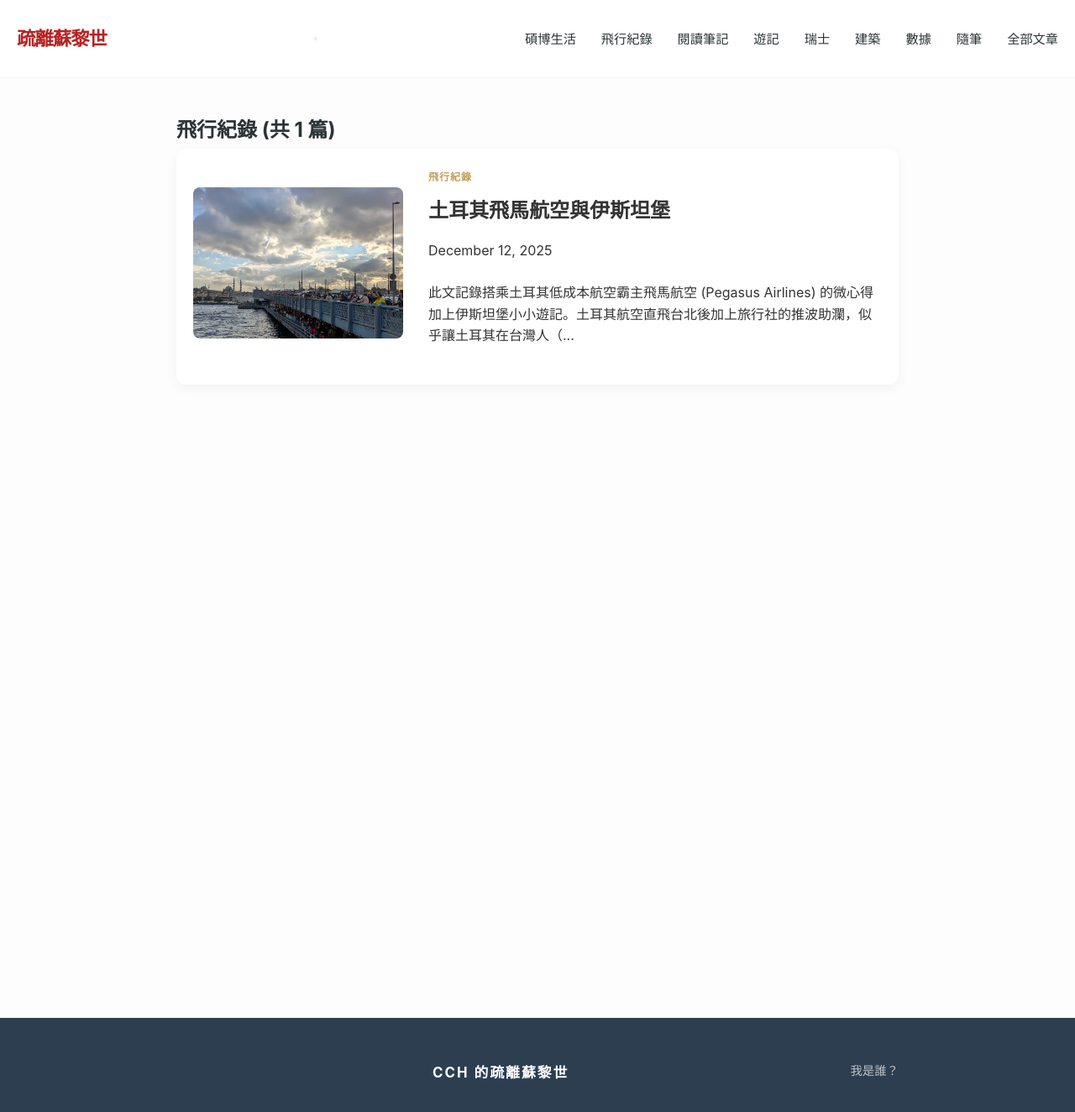
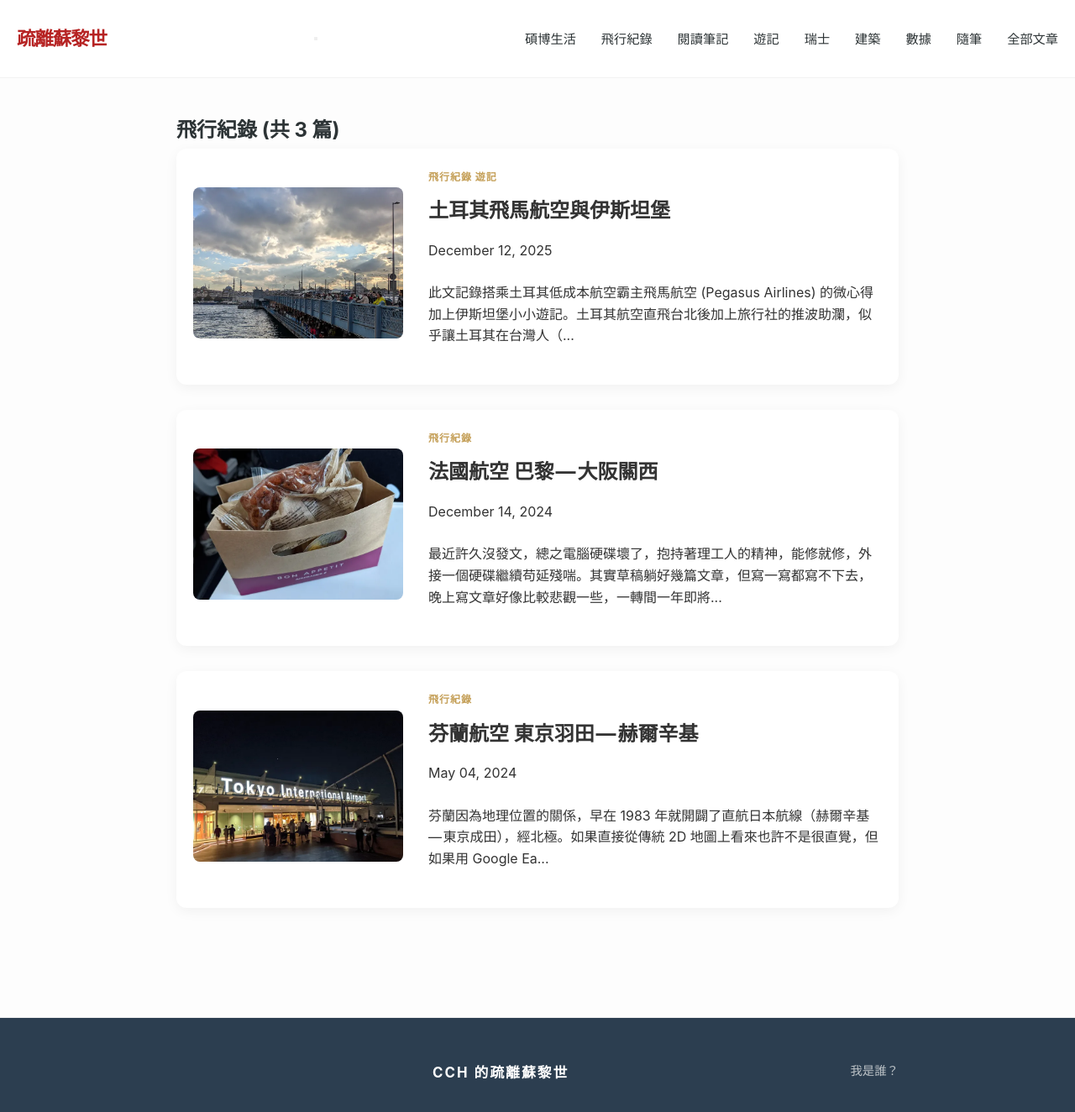
Before and after one commit to Chichinghsu/chichinghsu.github.io, a Jekyll site: the page built from category/flights.md, in a window 1280 px wide and 1327 px high. Shown: the top 1324 px of the window at 84% size. Built offline with Jekyll 4.4.1, drawn with Linux system fonts in a browser that asks for light colours.

Commit message:
add flight articles, cross-link between articles

```diff
--- a/_layouts/category.html
+++ b/_layouts/category.html
@@ -19,7 +19,11 @@ layout: default
 
     <div class="post-content">
         <span class="category-tag">
-            {{ site.category_names[page.title] | default: page.title }}
+            {% for category in post.categories %}
+            <a href="{{ category | prepend: '/category/' | relative_url }}">
+                {{ site.category_names[category] | default: category }}
+            </a>
+            {% endfor %}
         </span>
         <h2 class="index-post-title">
             <a href="{{ post.url | relative_url }}">{{ post.title }}</a>
--- /dev/null
+++ b/_posts/2024/2024-05-04-finnair-hnd-hel.md
@@ -0,0 +1,44 @@
+---
+title: 芬蘭航空 東京羽田 — 赫爾辛基
+date: '2024-05-04T11:27:55.708Z'
+categories: flights
+thumbnail: /images/2024-05-04-finnair-hnd-hel/1.webp
+description: 芬蘭航空 東京羽田 — 赫爾辛基 A350-900，經北極的大圓極地航線。
+---
+
+芬蘭因為地理位置的關係，早在 1983 年就開闢了直航日本航線（赫爾辛基 — 東京成田），經北極。如果直接從傳統 2D 地圖上看來也許不是很直覺，但如果用 Google Earth 看，縮小到地球變成一顆球（或用老派地球儀，如果你有），就可看出從芬蘭到日本如果經過北極的話，的確是沒有到太遠（其實還是超遠）。這即是從前地理課本學過的大圓航線（但應該稱為極地航線 (Polar route) 較為準確），暌違多年終於有機會親身體驗。不過此文不能算是專業航班紀錄，我沒有飛機餐、座位大小、廁所等等照片，就是簡單記錄一下這難得的航程。
+
+照慣例題外話一下，你相信你的生日是真的嗎？你可能會想，蛤，什麼意思？有天走在路上我突然好奇，要怎麼證明你生日就是那一天呢？如果不知道自己生日是何時，或者不相信自己的生日是身分證上所寫的？有沒有什麼科學上的辦法，比如說類似什麼碳 14 定年、抽血、還是看年輪之類，可以精準判斷自己的生日（甚至包含時間）。查了一查，好像沒有辦法，但有查到這個問題常會出現在難民身上。好吧，有點驚訝，但又好像沒那麼驚訝，好像也只能信了。
+
+### 一路向北
+
+2023 年，芬蘭航空慶祝一百歲生日，算是十分長壽的航空公司。在疫情後他們仍有大阪關西、東京成田、羽田共三條日本航線，今 (2024) 年夏天即將開航名古屋，過去還曾有札幌與福岡，無疑問是歐洲日本航線霸主。在從前可直接經過俄羅斯的時代，在赫爾辛基轉機幾乎是歐洲飛往日本的首選，第一順路、第二路網綿密。但目前因為無法經過俄羅斯領空的關係，讓芬蘭航空這些航線的處境變得有點棘手，航程增加約三小時。
+
+這次搭乘 AY 62 表定 21:50 東京羽田出發，凌晨 4:40 抵達赫爾辛基（皆為當地時間），機型 A350–900，飛行時間約十二小時。晚上從市區搭乘單軌列車 (Tokyo Monorail) 前往羽田機場（東京國際機場），這條線是為了 1964 年東京奧運而建造，大家好像奧運之前都會狂蓋一些東西。類似的還有慕尼黑捷運 U Bahn 在 1971 年啟用，為了 1972 年的慕尼黑奧運。聽說這好像也是巴黎現在正在做的事情。
+
+上車後無意間發現這單軌列車是日立 (Hitachi) 做的，真是讓人嘆為觀止，到底有什麼他們做不出來的東西？因為他們買了部分 ABB 的關係，現在這個名字在蘇黎世一直不斷出現。不過根據我在各地的觀察，大家好像都傾向用自己國家（或附近）的品牌，這其實也很好理解，但實際觀察還是覺得十分有趣。舉例來說，在瑞士看到的電梯幾乎不外乎都是 Schindler，到了西班牙看到電梯為 Orona，在芬蘭看到 KONE ，在台灣常見的不外乎 Mitsubishi 或永大電梯。題外話，日立也把永大買走了。
+
+<figure class="post-figure">
+  <img src="/images/2024-05-04-finnair-hnd-hel/1.webp" alt="羽田機場觀景台之夜">
+  <figcaption>羽田機場觀景台之夜</figcaption>
+</figure>
+
+回到羽田機場，晚上時分依然人聲鼎沸。有些機場會讓人只想趕快離開，而有些會讓人流連忘返，羽田機場肯定是後者。現在出境日本好像已不需經過移民官本人，只需要在機器上掃護照就好，也代表沒有出境章了，如果沒有特別再要求。過了護照之後到達登機門，最後採購伴手禮的機會，大家卯起來買，各種伴手禮店大排長龍。我看著長長的人龍，默默地去自動販賣機買了一瓶無糖綠茶，依依不捨緩慢移動到登機門，迎面而來的是大谷 vs 太陽。
+
+坐在下圖的位置等待過程中，我一直在想日文「空港」與中文「機場」這兩個詞彙，想了想，英文也是叫做「空港 」(air-port)，但德文叫做「飛港」 (Flug-Hafen)。其他我不太確定但乍看之下應該也是空港系列的還有像是義大利文、法文、波蘭文、西班牙文、葡萄牙文、俄文、韓文等等，真是有共識的一群人。就在思考這個問題途中，開始登機。
+
+<figure class="post-figure">
+  <img src="/images/2024-05-04-finnair-hnd-hel/2.webp" alt="大谷翔平與候機的人們">
+  <figcaption>大谷翔平與候機的人們</figcaption>
+</figure>
+
+就座後，很快的後推準時出發，起飛後反直覺地一路向東北前進，避開俄羅斯領空，經太平洋往阿拉斯加前進，接著本趟旅程的重頭戲即將登場。我搭飛機時銀幕上少看電影，幾乎都放著飛行軌跡圖，看一下到哪了，如果坐窗邊就可以適時觀察一下外面，這也因此我實在不是很喜歡 B787 系列，因為常常在長程航線窗戶會被強制變黑。這趟旅程我一直盯著目前緯度，數字慢慢上升，雖然已經半夜，但我都不敢睡覺深怕錯過最北點，慢慢的（其實應該不能說慢，畢竟時速應有九百多公里）我們從東半球來到西半球，通過了國際換日線。題外話，雖然沒啥看電影，但也是花了數小時研究透徹機上娛樂系統，幾乎把每個可以按的東西都按了一次。大家可以猜猜這條東京赫爾辛基路線上 Popular on this route 的電影是哪部？沒錯，就是《愛情，不用翻譯》(Lost in Translation)。
+
+接著起飛六、七小時後，我們來到了北緯 89度 29分 5秒！再看看身邊所有乘客睡成一團，心中有種矛盾的感覺，難道只有我在意嗎！我們很北耶！我內心暗自感嘆於科技的進步，但同時又發現「我在北極，接近四萬英呎的高空中傻爆眼」這個聽起來很荒謬的事實。這裡應該要很孤單、人跡罕至，但卻很擠（如果搭商務艙應該就還好）。最神祕的是，如果在北極，不管你往哪邊走都是往南，所以你得要知道你要往哪個南。
+
+<figure class="post-figure">
+  <img src="/images/2024-05-04-finnair-hnd-hel/3.webp" alt="飛行羅盤很靠杯">
+  <figcaption>太靠北了 …</figcaption>
+</figure>
+
+地球還真大，經過十二小時飛行，早上四點多抵達赫爾辛基機場，大家睡眼惺忪排隊過護照，移民官看起來也是剛睡醒沒多久，與一些日本大叔進行艱困的英語對話。總體來說，芬蘭航空舒服，飲食佳，服務佳，水準之上，藍莓汁好喝，唯一推薦。期盼某日俄羅斯領空重新開放之時，芬蘭可再次享受地利之便，而我們能享受世界和平。
--- /dev/null
+++ b/_posts/2024/2024-12-14-air-france-cdg-kix.md
@@ -0,0 +1,39 @@
+---
+title: 法國航空 巴黎 — 大阪關西
+date: '2024-12-14T12:27:32.161Z'
+categories: flights
+thumbnail: /images/2024-12-14-air-france-cdg-kix/2.webp
+description: 中規中矩、價格尚可、巴黎 CDG 轉機還行，一小時多綽綽有餘（如果是法航轉法航）。
+---
+
+最近許久沒發文，總之電腦硬碟壞了，抱持著理工人的精神，能修就修，外接一個硬碟繼續苟延殘喘。其實草稿躺好幾篇文章，但寫一寫都寫不下去，晚上寫文章好像比較悲觀一些，一轉間一年即將過完，轉換一下來寫這篇較輕鬆的文章。
+
+如果你常看我的文章，可能會發現，如果可以（不是韋禮安），就是價格別太貴、轉機別等太久到得睡機場，我會盡量選一些沒搭過的航線或者航空公司，去看看沒去過的機場。這次日本行，去程選了法國航空在巴黎轉機飛到關西機場，有幾個原因：一、他們有新的 A350，像這次搭到的這台距離首飛才一年多一點，非常之舒爽。二、轉機航班如果是先從申根飛申根，好處就是不需要再過一次安檢，可以大搖大擺買液體然後不喝。三、轉機時間一小時多，幾乎不用等，在巴黎轉機時，我小跑步到下一個登機門的時候他們正要開始登機，這就像是走到公車站公車剛好來直接上車那種爽感。當然這也可能造成完美錯過，得在巴黎過夜的情形。
+
+<figure class="post-figure">
+  <img src="/images/2024-12-14-air-france-cdg-kix/1.webp" alt="夜神戶，因為時差天天看日出">
+  <figcaption>夜神戶，因為時差天天看日出，歐洲冬天時間與日本差八小時</figcaption>
+</figure>
+
+### 阿伯的娛樂系統
+
+就算等到 24 小時前線上 check in 了，有些位置還是要付錢才能選，所以沒畫到窗邊的位置，選個免費的走道位置。我旁邊坐了一對法國夫妻，英文不太好，而我的法文也是只會 Merci，所以就是一如往常的入座之前相視而笑，請多多指教。阿伯坐在中間位置，看起來不太好受，他老婆坐在窗邊，結果我發現（事過境遷，拖稿太久，其實我現在回想起來已經不太確定，待查證），怎麼窗戶變成之前抱怨過那種波音 787 既 78 又 87 的按鈕變暗設計。
+
+法國阿伯等待著面前的娛樂系統開機，等到飛機都起飛了依然毫無動靜。他一臉無助，眼神飄向我這邊，看著我在裝忙。其實問題很簡單，就是開機的時候有廣告，你得看完才能開機，阿伯不想看廣告，就按了暫停，畫面就定格了半小時。不巧的是，我最近奉行，「你不開口說需要幫忙，我就不幫忙的原則」，繼續裝忙。
+
+過了一陣子，他跟老婆討論了之後，鼓起勇氣以英文問我會不會用這個，我說，半小時前我早已偷偷觀察你遇到的問題，且找到了解決方案，只要耐心看完廣告即可。阿伯恍然大悟，不早說？接著說他很喜歡日本，去了許多次，但還沒去過大阪，這次準備去一探究竟。接著提到他們的家鄉馬賽，我說我沒去過，他說也沒有什麼好去的，接著他指著後面說，「後面朋友，瑞士法語區，被我說服，我們一起去日本，哈哈哈。」
+
+### 長程航班要關心的事情
+
+因為是下午起飛的飛機，所以沒有什麼睡意，飛行時間十二小時左右，把整個娛樂系統翻了一遍又一遍，玩了幾場西洋棋，全輸。我不太看電影，比較多會看飛航資訊面板，就是看一下現在飛到哪裡了，如果坐窗邊的話會順便看一下外面搭配地圖。每次搭長程飛機都有很多時間思考人生，但之後網路如果開始在飛機上普及了，這個思考人生的環節可能就會消失。
+
+之前一直耳聞飛機進到中國時（其實還有蒙古）飛行高度有些微改變，因為中國用的是公尺 (m)，而其他地方大多用（英）呎 (ft)。這次航程的其中一個看點就是，我能不能感受到這些微的高度變化。從巴黎起飛後過了一段時間，忘記多久，可能有個五、六小時，在哈薩克上空高度 37000 呎，即將要進入新疆（題外話，某日回家路上等車時，有兩個看起來喝醉的年輕人，問我會不會說英文，接著問我是不是哈薩克人？）。根據起飛前的觀察，這個航班通常會默默上升 100 呎（大概 30 公尺），到達 37100 呎（也就是 11300 公尺）。屏氣凝神想體驗一下爬升的感覺，結果眼看飛機進入新疆了，銀幕上也顯示高度的確上升到 37100 呎，卻沒有什麼特別的感覺。
+
+失望了，不過還有一次機會，就是出中國的時候，因為現在俄羅斯不給過的關係，歐洲飛往日本的航班通常會到北京附近往右轉九十度再往左轉九十度，這時候如果你還沒睡著，這兩個轉彎十分有感，絕對比剛剛高度上升 100 呎還有感。接著就會出海，往韓國方向前進，快到韓國時高度通常會降 100 呎，降回 37000 呎或 39000 呎之類的（通常航程後段會飛比較高），但這次我睡著了，無感。不過若是日本往歐洲，目前看起來大多會走阿拉斯加、格陵蘭的北極路線 （[**芬蘭航空 東京羽田 — 赫爾辛基**]({% post_url 2024-05-04-finnair-hnd-hel %})），就沒有這個微小高度變化可觀察。
+
+結果好像完全沒寫到法國航空如何？中規中矩、價格尚可、巴黎 CDG 轉機還行，一小時多綽綽有餘（如果是法航轉法航）。食物如同大多數的長程航線一樣有兩餐，起飛後沒多久的第一餐還算不錯，降落前的早餐只有一個紙袋，裡面裝一些略嫌問號的東西。但畢竟都要降落日本了，好像也沒有必要吃太多飛機餐，可以空著肚子準備。
+
+<figure class="post-figure">
+  <img src="/images/2024-12-14-air-france-cdg-kix/2.webp" alt="降落前的早餐：被塑膠袋封印的可頌">
+  <figcaption>降落前的早餐：被塑膠袋封印的可頌</figcaption>
+</figure>
```
Also changed, not shown: images/2024-05-04-finnair-hnd-hel/1.webp (added), images/2024-05-04-finnair-hnd-hel/2.webp (added), images/2024-05-04-finnair-hnd-hel/3.webp (added), images/2024-12-14-air-france-cdg-kix/1.webp (added), images/2024-12-14-air-france-cdg-kix/2.webp (added).
